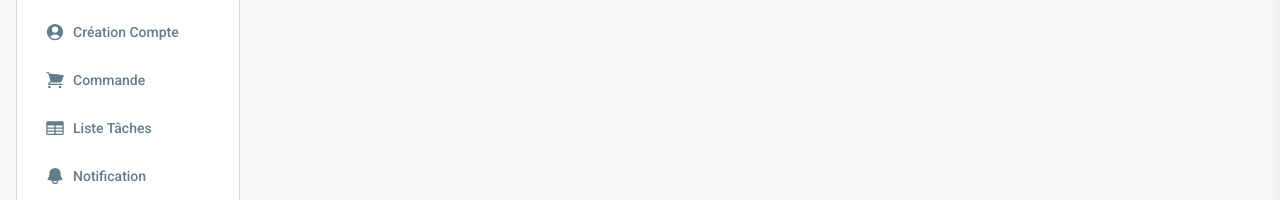
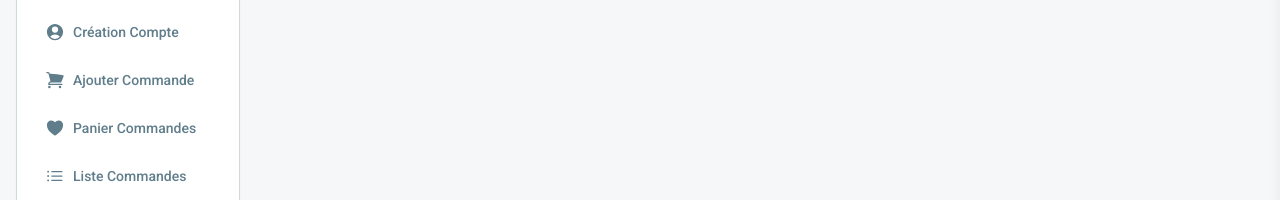
Before and after one commit to MOHAMED-RGUIG/topclassgestaches, a React (Vite) app: page /dashboard in a window 1280 px wide. Shown: the part 227-427 px from the top of the page. Built offline with nearby package versions, Linux system fonts and the light colour scheme; no server answers.

Commit message:
Update routes.jsx

```diff
--- a/src/routes.jsx
+++ b/src/routes.jsx
@@ -11,8 +11,9 @@ import {
   ServerStackIcon,
   RectangleStackIcon,
   BellIcon,
+  HeartIcon,
 } from "@heroicons/react/24/solid";
-import { Home, Profile, Tables, Notifications , AddTask, CreateAccount, PageOnHold,} from "@/pages/dashboard";
+import { Home, Profile, Tables, Notifications , AddTask, CreateAccount, PageOnHold, PageOnHoldOrder, PageOnHoldPanier,} from "@/pages/dashboard";
 
 
 const icon = {
@@ -24,7 +25,7 @@ export const routes = [
     layout: "dashboard",
     pages: [
       {
-        icon: <HomeIcon {...icon} />,
+        icon: < HomeIcon {...icon} />,
         name: "Dashboard", // Task list
         path: "/home",
         element: <Home />,
@@ -43,16 +44,22 @@ export const routes = [
       },
       {
         icon: <ShoppingCartIcon {...icon} />,
-        name: "Commande", // Add order
+        name: "Ajouter Commande", // Add order
         path: "/ajouter-commande",
         element: <PageOnHold />, // Assuming you have a component for this
       },
-      /*{
+      {
+        icon: <HeartIcon {...icon} />,
+        name: "Panier commandes", // List orders
+        path: "/panier-commandes",
+        element: <PageOnHoldPanier />, // Assuming you have a component for this
+      },
+      {
         icon: <ListBulletIcon {...icon} />,
         name: "Liste commandes", // List orders
         path: "/liste-commandes",
-        element: <PageOnHold />, // Assuming you have a component for this
-      },*/
+        element: <PageOnHoldOrder />, // Assuming you have a component for this
+      },
       {
         icon: <TableCellsIcon {...icon} />,
         name: "Liste tâches", // Task list
```
